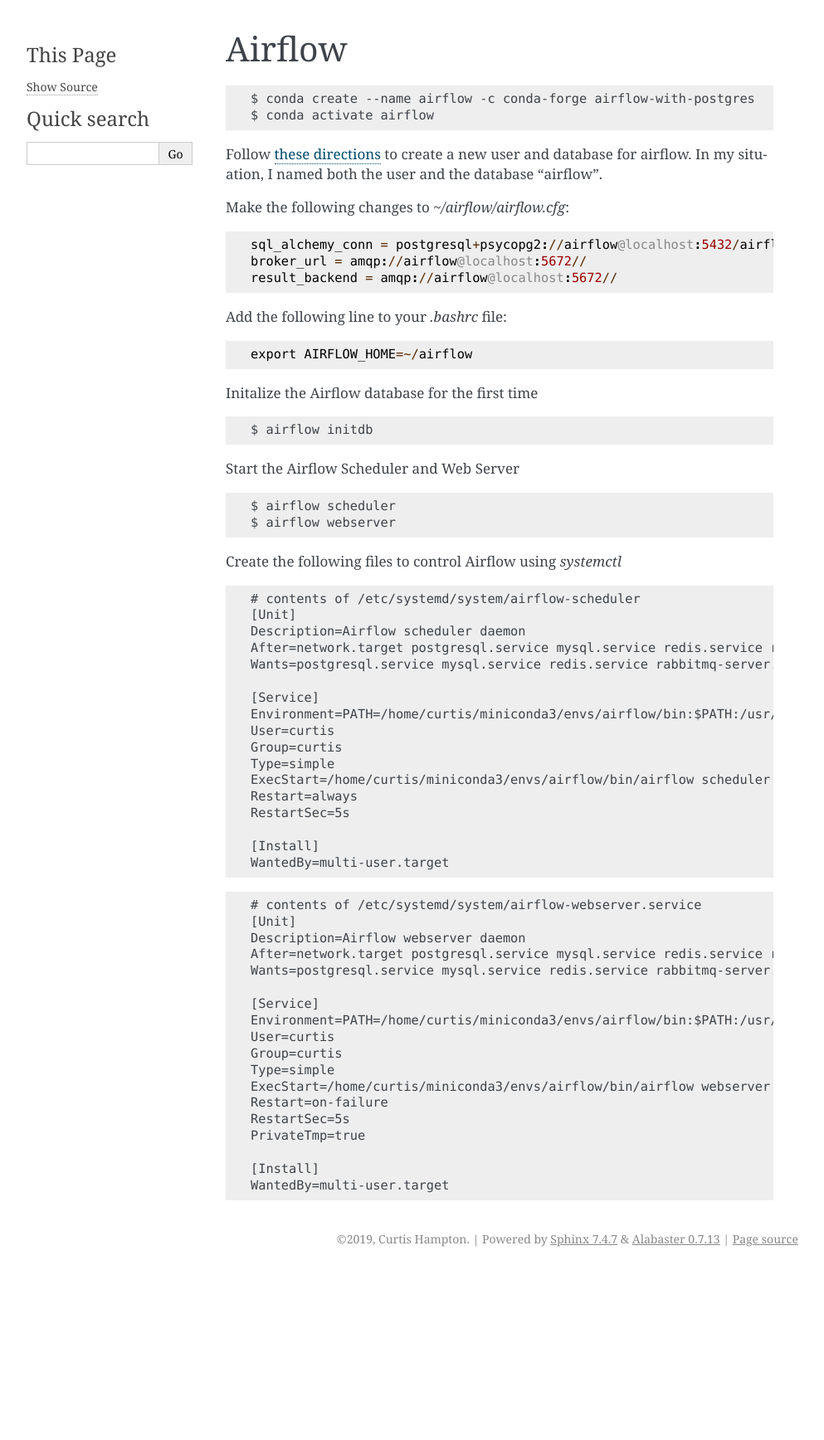
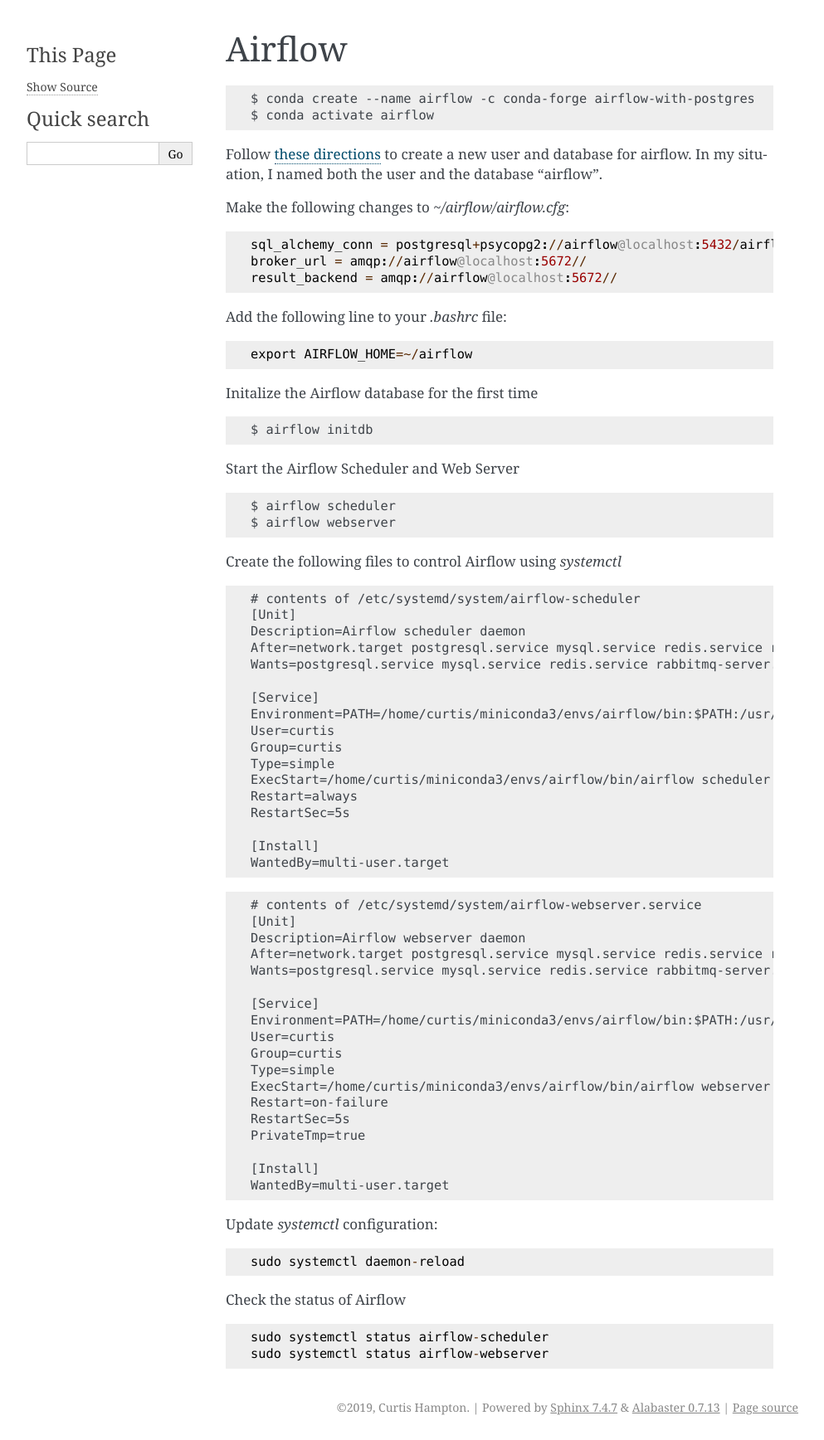
Before and after one commit to CurtLH/gyst, a Sphinx documentation site: the page built from source/install/airflow.rst, in a window 1280 px wide. Shown: the whole page at 83% size, without its empty margins (148-1141 px from the left). Built offline with Sphinx 7.4.7, drawn with Linux system fonts in a browser that asks for light colours; before the commit the page ends 1533 px from its top, so only the background shows below that.

Commit message:
Update airflow.rst

```diff
--- a/source/install/airflow.rst
+++ b/source/install/airflow.rst
@@ -79,3 +79,16 @@
 
    [Install]
    WantedBy=multi-user.target
+
+Update `systemctl` configuration:
+
+.. code-block::
+
+   sudo systemctl daemon-reload
+
+Check the status of Airflow
+
+.. code-block::
+
+   sudo systemctl status airflow-scheduler
+   sudo systemctl status airflow-webserver
```
